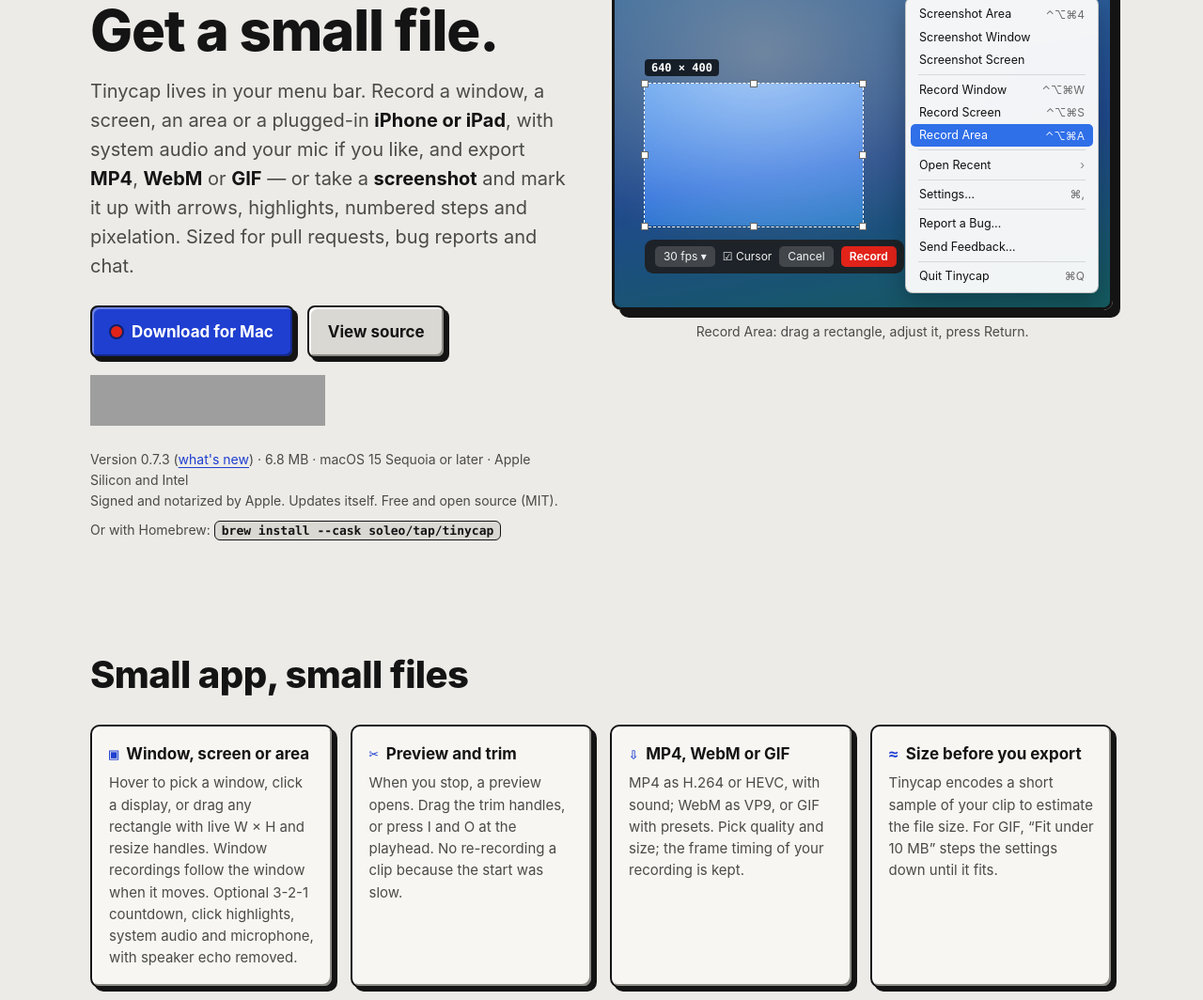
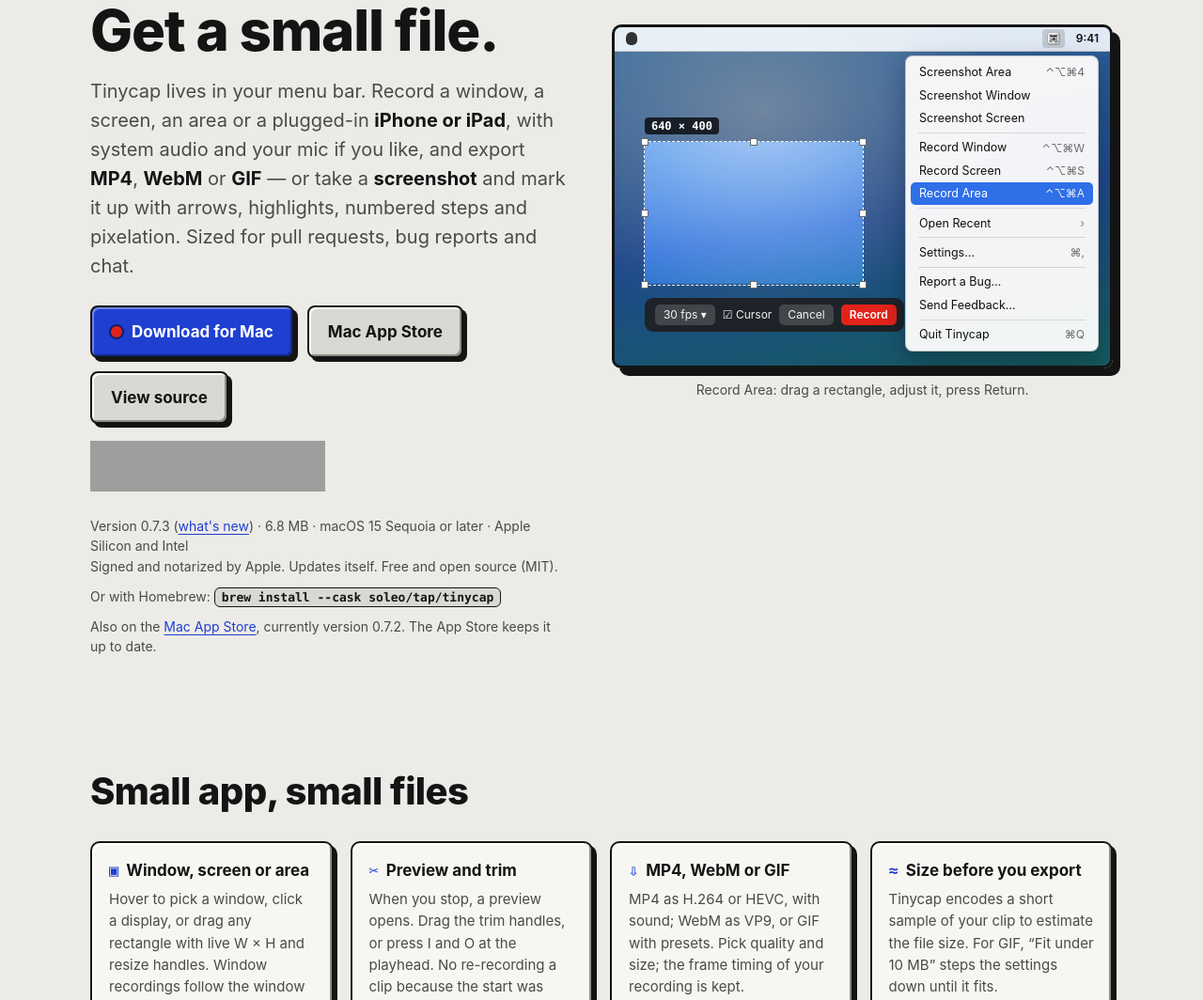
Before and after one commit to soleo/tinycap, a plain HTML site: page index.html in a window 1280 px wide. Shown: the part 337-1401 px from the top of the page at 94% size. Drawn offline with Linux system fonts and the light colour scheme; grey boxes are pictures that could not be loaded.

Commit message:
Link the Mac App Store listing from the landing page
Tinycap is live on the Mac App Store. Adds a Mac App Store button next to
the download button and a line under each download section. The lines say
the App Store version is 0.7.2 for now, since the direct download is 0.7.3.

Co-Authored-By: Claude <noreply@anthropic.com>

```diff
--- a/index.html
+++ b/index.html
@@ -59,6 +59,7 @@
           <a class="button primary" href="https://github.com/soleo/tinycap/releases/download/v0.7.3/Tinycap-0.7.3.dmg">
             <span class="rec" aria-hidden="true"></span> Download for Mac
           </a>
+          <a class="button" href="https://apps.apple.com/us/app/tinycap/id6828270481">Mac App Store</a>
           <a class="button" href="https://github.com/soleo/tinycap">View source</a>
         </div>
         <a class="ph-badge" href="https://www.producthunt.com/products/tinycap/reviews/new?utm_source=badge-product_review&amp;utm_medium=badge&amp;utm_source=badge-tinycap" target="_blank" rel="noopener">
@@ -69,6 +70,7 @@
         </a>
         <p class="fine">Version 0.7.3 (<a href="https://github.com/soleo/tinycap/releases/tag/v0.7.3">what's new</a>) · 6.8 MB · macOS 15 Sequoia or later · Apple Silicon and Intel<br>Signed and notarized by Apple. Updates itself. Free and open source (MIT).</p>
         <p class="fine brew">Or with Homebrew: <code>brew install --cask soleo/tap/tinycap</code></p>
+        <p class="fine brew">Also on the <a href="https://apps.apple.com/us/app/tinycap/id6828270481">Mac App Store</a>, currently version 0.7.2. The App Store keeps it up to date.</p>
       </div>
 
       <figure class="demo" aria-label="Illustration: Tinycap's menu-bar menu and an area being selected">
@@ -258,6 +260,7 @@ open build/Tinycap.app</code></pre>
         <span class="rec" aria-hidden="true"></span> Download Tinycap 0.7.3
       </a>
       <p class="fine brew">Or with Homebrew: <code>brew install --cask soleo/tap/tinycap</code></p>
+      <p class="fine">Or get it from the <a href="https://apps.apple.com/us/app/tinycap/id6828270481">Mac App Store</a> (currently version 0.7.2).</p>
       <p class="fine"><a href="https://github.com/soleo/tinycap/releases">Changelog, all releases and checksums</a></p>
     </section>
   </main>
```
